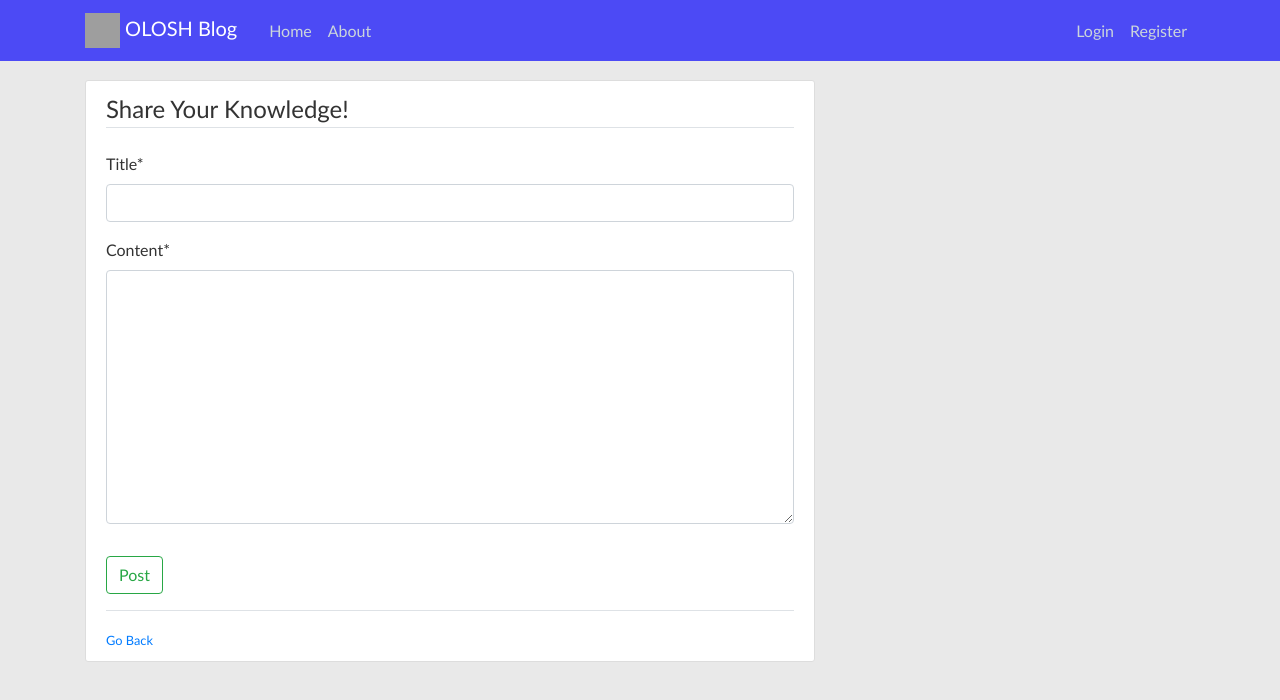
After one commit to ShahriyarHussain/DevLog, a Django app: page /post/new/ in a window 1280 px wide. The commit adds this page. Shown: the top 700 px of the page. Run offline with Django 3.2, Linux system fonts and the light colour scheme; some libraries are stand-ins or nearby versions; grey boxes are pictures that could not be loaded.

```diff
--- a/blog/templates/blog/home.html
+++ b/blog/templates/blog/home.html
@@ -9,7 +9,7 @@
                 <a class="mr-2" href="#">{{ post.author }}</a>
                 <small class="text-muted"> {{ post.date_posted|date:"l, F d, Y" }}</small>
             </div>
-            <h2><a class="article-title" href="#">{{ post.title }}</a></h2>
+            <h2><a class="article-title" href="{% url 'post-detail' post.id %}"">{{ post.title }}</a></h2>
             <p class="article-content" style="color: rgb(88, 88, 88);">{{ post.content }}</p>
             </div>
         </article>
--- /dev/null
+++ b/blog/templates/blog/post_form.html
@@ -0,0 +1,22 @@
+{% extends 'blog/base.html' %}
+{% load crispy_forms_tags %}
+{% block content %}
+    <div class="content-section">
+        <form method="POST">
+            {% csrf_token %}
+            <fieldset class="form-group">
+                <legend class="border-bottom mb-4"> Share Your Knowledge! </legend>
+                {{ form|crispy }}
+            </fieldset>
+            <div class="form-group">
+                <button class="btn btn-outline-success" type="submit">Post</button>
+            </div>
+        </form>
+        <div class="border-top pt-3 ">
+            <small class="text-muted">
+                <a class="ml-.5" href="{% url 'blog-home' %}"> Go Back</a>
+            </small>
+        </div>
+
+    </div>
+{% endblock content %}
--- a/blog/urls.py
+++ b/blog/urls.py
@@ -1,8 +1,10 @@
 from django.urls import path
 from . import views
-from .views import PostListView
+from .views import PostListView, PostDetailView, PostCreateView
 
 urlpatterns = [
     path('', PostListView.as_view(), name='blog-home'),
+    path('post/<int:pk>/', PostDetailView.as_view(), name='post-detail'),
+    path('post/new/', PostCreateView.as_view(), name='post-create'),
     path('about/', views.about, name='blog-about'),
 ]
--- a/blog/views.py
+++ b/blog/views.py
@@ -2,10 +2,10 @@ from django.shortcuts import render
 from django.http import HttpResponse
 from .models import Post
 from django.contrib.auth.decorators import login_required
-from django.views.generic import ListView
+from django.views.generic import ListView, DetailView, CreateView
 
 
-@login_required
+# @login_required
 def home(request):
     context = {
         'posts': Post.objects.all()
@@ -20,9 +20,14 @@ class PostListView(ListView):
     context_object_name = 'posts'
     ordering = ['-date_posted']
 
-# continue from here
-# class PostDetailView(ListView):
-#     model = Post
+
+class PostDetailView(DetailView):
+    model = Post
+
+
+class PostCreateView(CreateView):
+    model = Post
+    fields = ['title', 'content']
 
 
 def about(request):
```
Also changed, not shown: blog/templates/blog/post_detail.html (added, +15 -0 lines), db.sqlite3.
